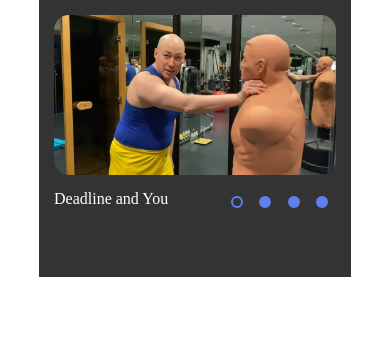
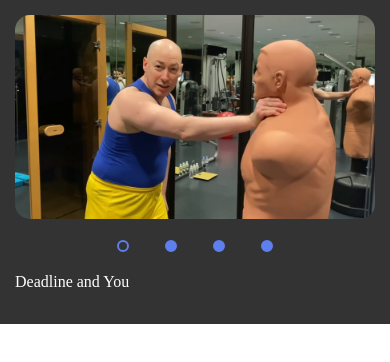
Before and after one commit to maximzmeyok/cssMemSlider, a plain HTML site: page cssMemSlider/index.html in a window 390 px wide. Drawn offline with Linux system fonts and the light colour scheme.

Commit message:
feat: add an adaptivity (2021-10-17 09:00:11 AM)

```diff
--- a/cssMemSlider/style.css
+++ b/cssMemSlider/style.css
@@ -130,3 +130,28 @@ img {
     background: #333333;
     border: 2px solid #ffffff;
 }
+
+/* Медиазапросы и адаптивность */
+
+@media (max-width: 768px) {
+    .slider {
+        width: 90%;
+    }
+    .other {
+        flex-direction: column-reverse;
+    }
+    .nav {
+        width: 100%;
+        justify-content: center;
+    }
+    .names {
+        margin-top: 15px;
+        width: 100%;
+    }
+}
+
+@media (max-width: 420px) {
+    .slider {
+        width: 100%;
+    }
+}
```
